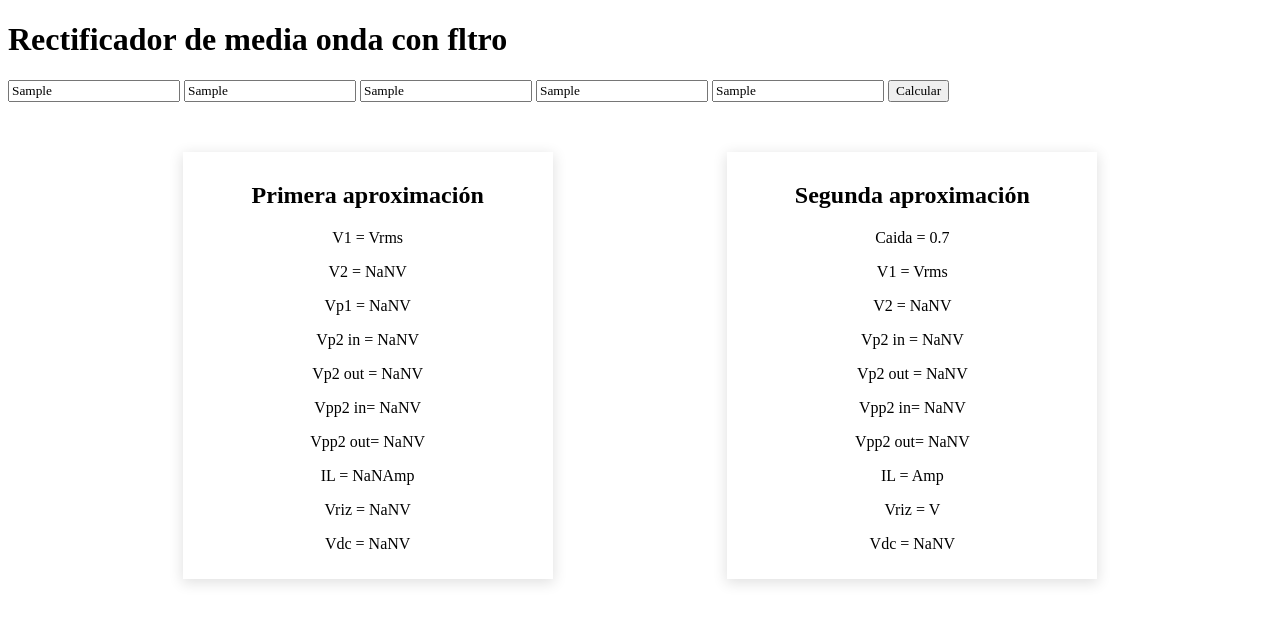
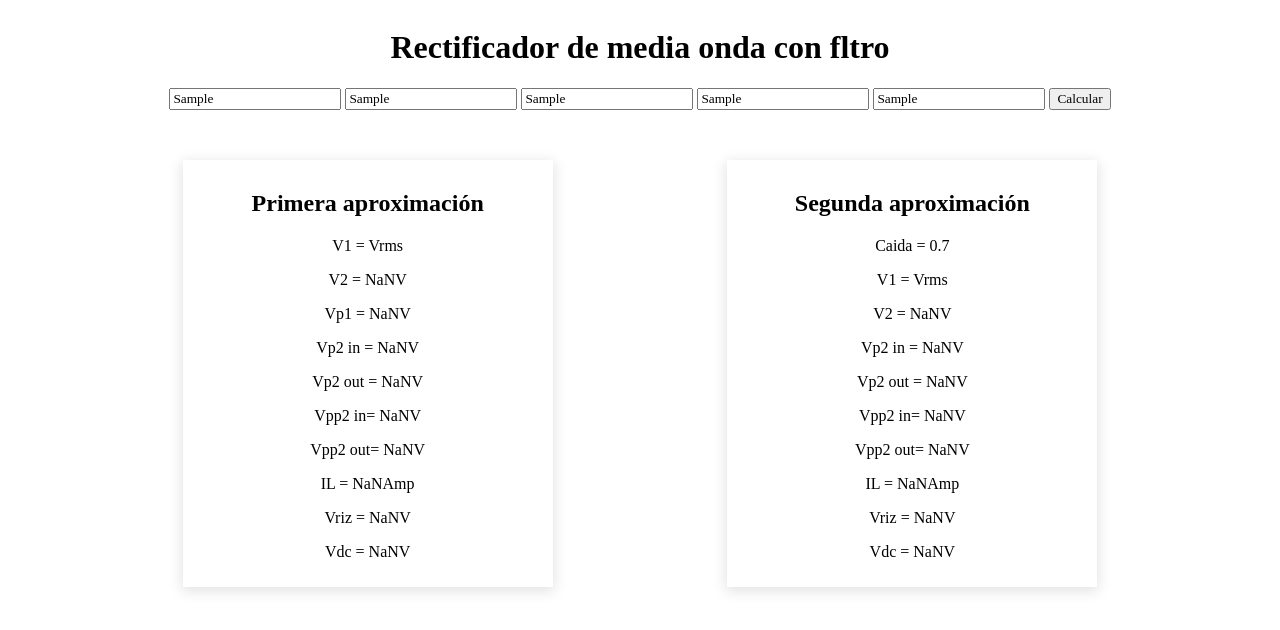
Before and after one commit to EdR50/Proyecto-Electronica, a plain HTML site: page index.html in a window 1280 px wide. Both pictures are taken after typing "Sample", "Sample", "Sample", "Sample", "Sample" into the empty fields and a click on the button "Calcular". Drawn offline with Linux system fonts and the light colour scheme; a web font is replaced by a local one.

Commit message:
Todo listo, bueno solo falta el menu

```diff
--- a/css/index.css
+++ b/css/index.css
@@ -9,6 +9,13 @@
     align-items: center;
     justify-content: space-evenly;
     margin: 50px 0 0 0;
+}
+
+.center {
+    display: flex;
+    flex-flow: column;
+    align-items: center;
+    justify-content: center;
 }
 
 .firstData {
--- a/index.html
+++ b/index.html
@@ -11,6 +11,7 @@
 
 <body>
 
+<div class="center">
     <h1>Rectificador de media onda con fltro</h1>
     <div class="userData">
         <input type="text" placeholder="Vrms" id="vrms">
@@ -20,7 +21,7 @@
         <input type="text" placeholder="Filtro" id="filtro">
         <button id="calcular">Calcular</button>
     </div>
-
+</div>
 
     <div class="wrapped">
         <div class="firstData bShadow-5">
@@ -46,8 +47,8 @@
             <p>Vp2 out = <span id="vp2Out2"></span>V</p>
             <p>Vpp2 in= <span id="vpp2In2"></span>V</p>
             <p>Vpp2 out= <span id="vpp2Out2"></span>V</p>
-            <p>IL = <span id="ilDisplay"></span>Amp</p>
-            <p>Vriz = <span id="vrDisplay"></span>V</p>
+            <p>IL = <span id="ilDisplay2"></span>Amp</p>
+            <p>Vriz = <span id="vrDisplay2"></span>V</p>
             <p>Vdc = <span id="vdcDisplay2"></span>V</p>
         </div>
     </div>
--- a/js/index.js
+++ b/js/index.js
@@ -14,10 +14,10 @@ const calculandoVoltajeDos = () => {
     n2 = parseFloat(document.getElementById("n2").value);
     let display = document.getElementById("v2Display");
     let display2 = document.getElementById("v2");
-    let formula = parseFloat(vrms / (n1 / n2));
+    let formula = vrms / (n1 / n2);
 
-    display.textContent = formula;
-    display2.textContent = formula;
+    display.textContent = formula.toFixed(2);
+    display2.textContent = formula.toFixed(2);
     return formula
 }
 
@@ -35,21 +35,27 @@ const calculandoIL = () => {
 
     cargaRl = parseFloat(document.getElementById("rl").value);
     let display = document.getElementById("ilDisplay");
+    let display2 = document.getElementById("ilDisplay2");
     let formula = calculandoVoltajeDos() / cargaRl;
-    return display.textContent = formula;
+    display.textContent = formula.toFixed(2);
+    display2.textContent = formula.toFixed(2);
+    return formula;
 }
 
 const calculandoVoltajeR = () => {
 
     filtro = document.getElementById('filtro').value;
     let display = document.getElementById("vrDisplay");
-    let formula = parseFloat(calculandoIL() / frecuencia * filtro);
-    display.textContent = formula;
+    let display2 = document.getElementById("vrDisplay2");
+    let formula = calculandoIL() / frecuencia * filtro;
+    let formula2 = (calculandoIL() / frecuencia * filtro) + 0.15;
+    display.textContent = formula.toFixed(2);
+    display2.textContent = formula2.toFixed(2);
     return formula;
 }
 
 const calculandoVP2In = () => {
-    let vpIn = parseFloat(calculandoVoltajeDos() / 0.707);
+    let vpIn = calculandoVoltajeDos() / 0.707;
     let display = document.getElementById('vp2In');
     let display2 = document.getElementById('vp2In2');
     let displayOut = document.getElementById('vp2Out');
```
Also changed, not shown: noFiltro.html (+0 -4 lines), 1 other file.
